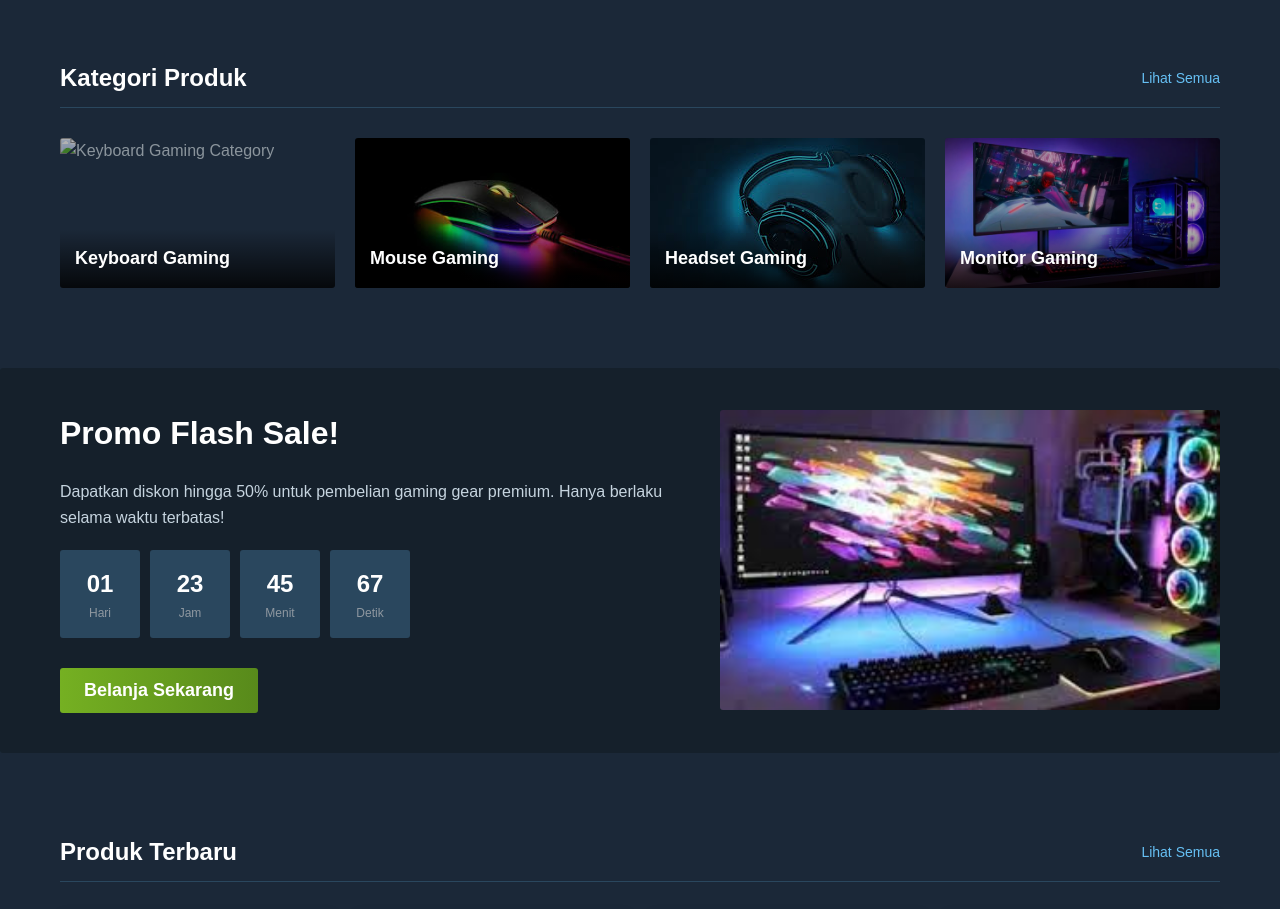
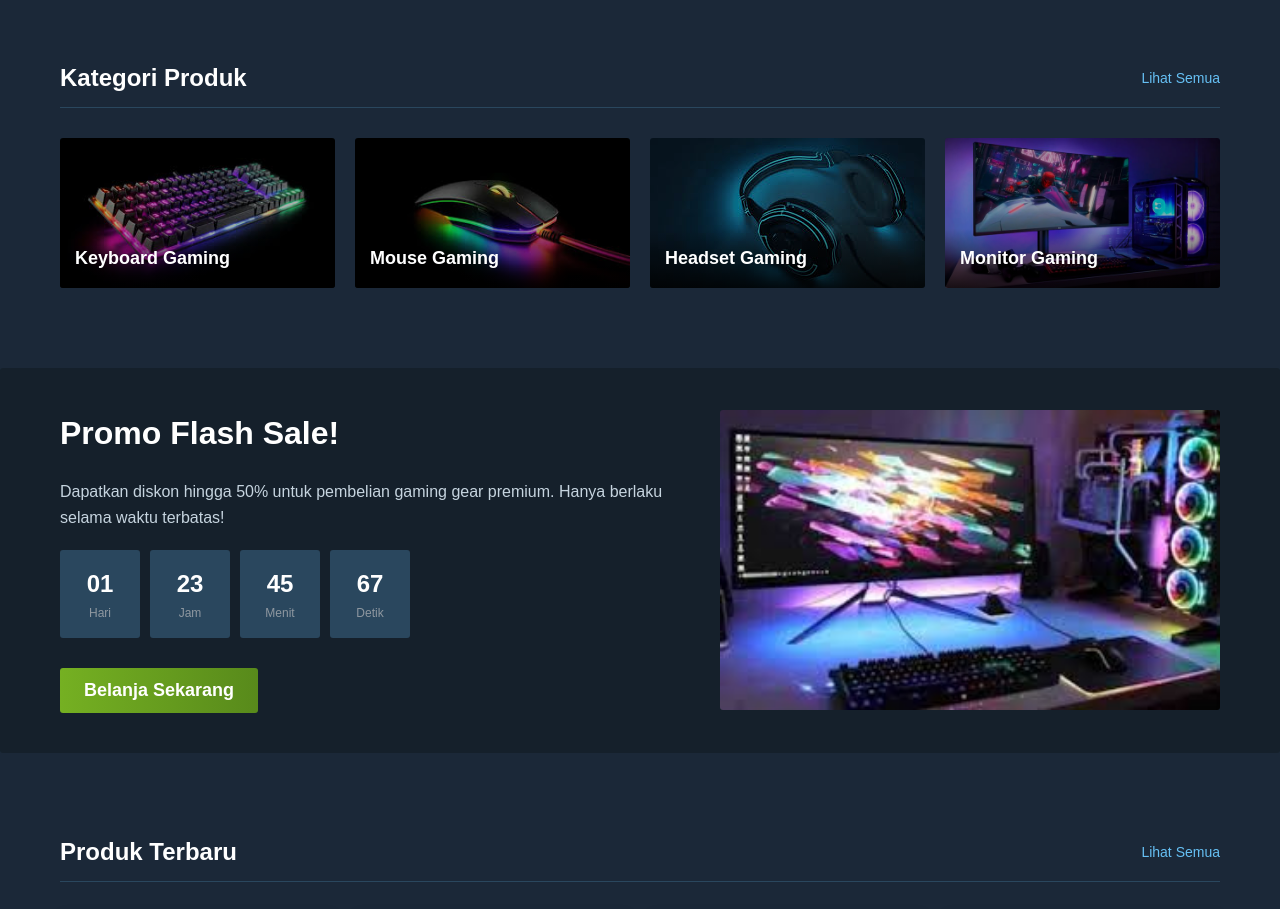
Before and after one commit to ZaqiRayhanAlfiansyah/AYAH-GAMING, a plain HTML site: page index.html in a window 1280 px wide. Shown: the part 1160-2069 px from the top of the page. Drawn offline with Linux system fonts and the light colour scheme; the site is published under a folder, as on GitHub Pages, so addresses that start at the root find nothing.

Commit message:
Update index.html

```diff
--- a/index.html
+++ b/index.html
@@ -808,7 +808,7 @@
             </div>
             <div class="category-grid">
                 <div class="category-card">
-                    <img src="/image/Keyboard Gaming.jpeg" alt="Keyboard Gaming Category" class="category-image">
+                    <img src="image/Keyboard Gaming.jpeg" alt="Keyboard Gaming Category" class="category-image">
                     <div class="category-name">Keyboard Gaming</div>
                 </div>
                 <div class="category-card">
```
